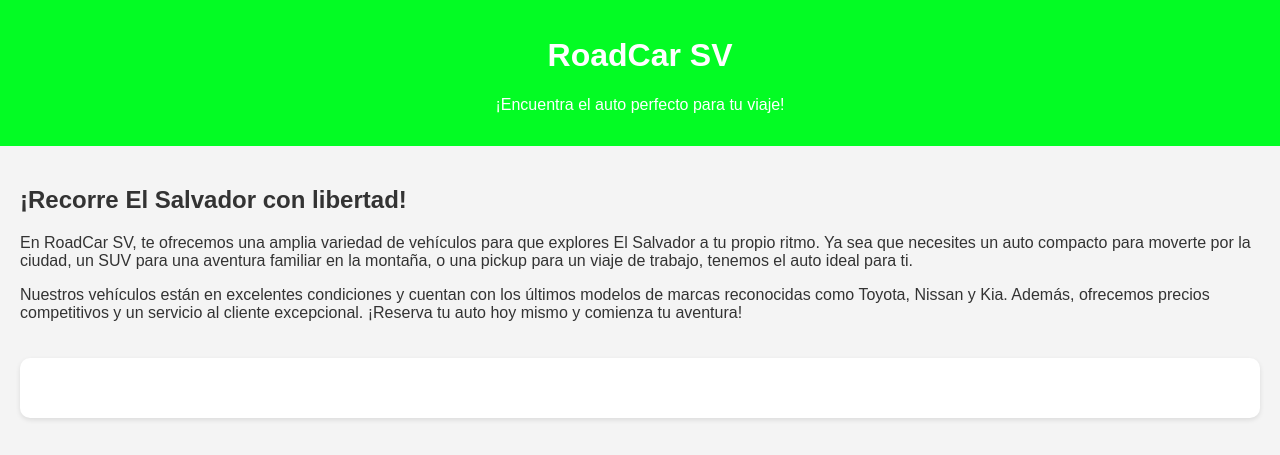
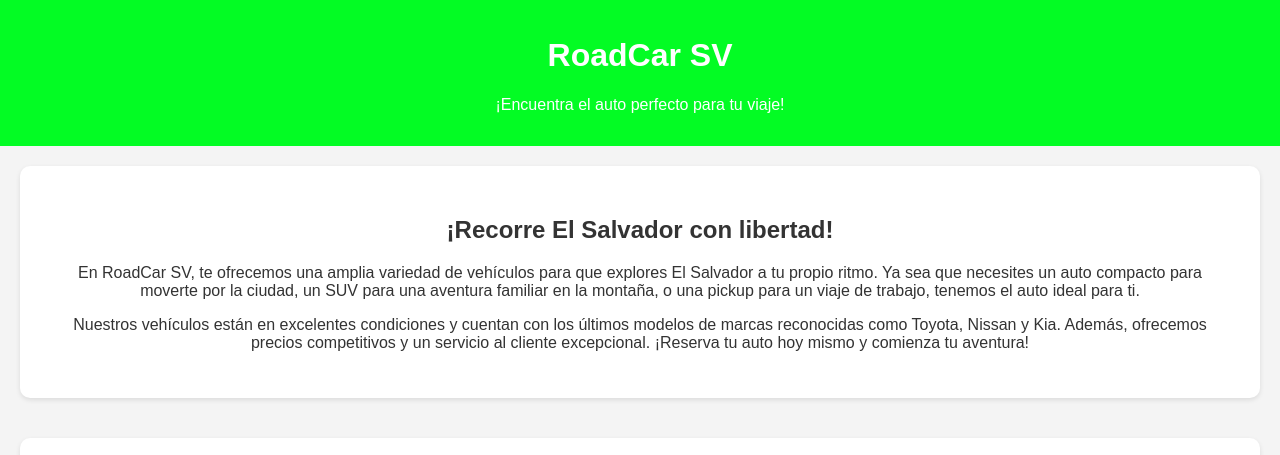
Before and after one commit to Daniela123SV/Tarea, a plain HTML site: page index.html in a window 1280 px wide. Shown: the top 455 px of the page. Drawn offline with Linux system fonts and the light colour scheme.

Commit message:
Update style.css

```diff
--- a/style.css
+++ b/style.css
@@ -5,7 +5,18 @@ body {
     background-color: #f4f4f4;
     color: #333;
 }
+.description-section {
+    background-color: #fff;
+    padding: 30px;
+    margin-bottom: 20px;
+    border-radius: 10px;
+    box-shadow: 0 2px 5px rgba(0, 0, 0, 0.1);
+    text-align: center; /* Centra el texto */
+}
 
+.description-section h2 {
+    color: #333;
+}
 header {
     background-color: #03fc24;
     color: #fff;
```
